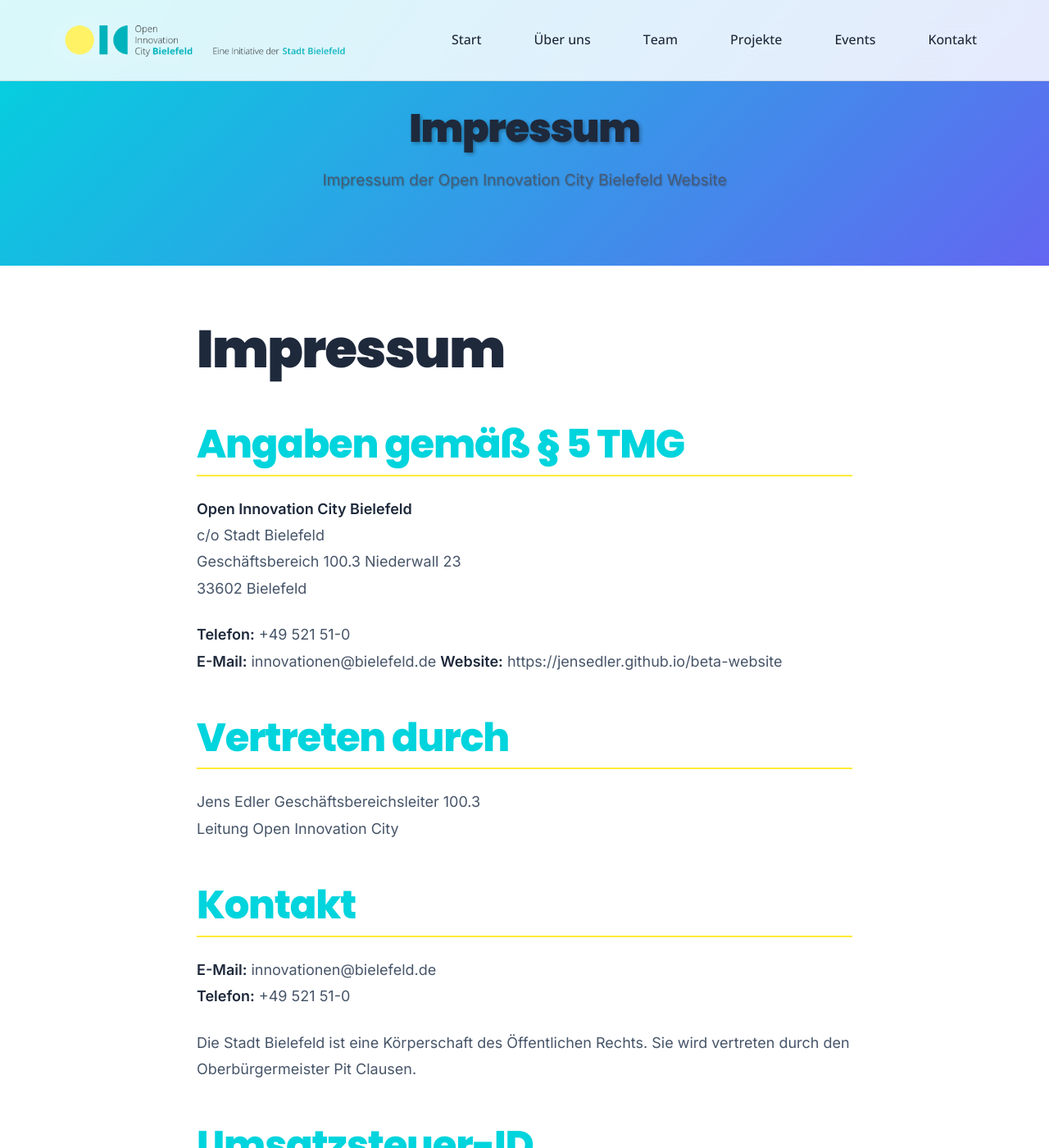
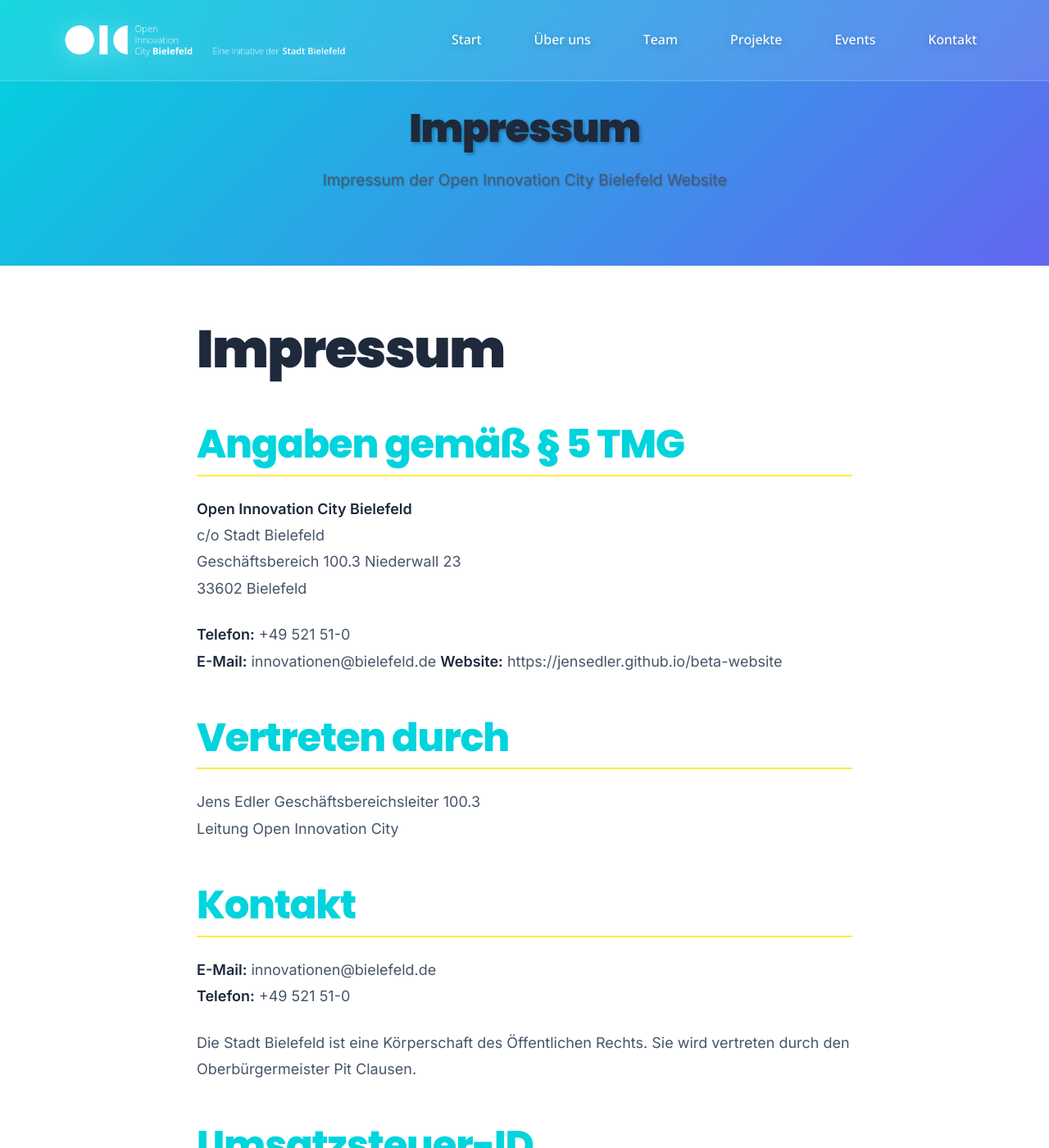
Before and after one commit to jensedler/beta-website, a Jekyll site: the page built from impressum.md, in a window 1280 px wide and 1400 px high. Shown: the whole window at 82% size. Built offline with Jekyll 4.4.1, drawn with Linux system fonts in a browser that asks for light colours.

Commit message:
Update main.css

```diff
--- a/assets/css/main.css
+++ b/assets/css/main.css
@@ -157,7 +157,7 @@
   color: var(--text-medium);
 }
 
-/* Adaptive Navigation */
+/* Adaptive Navigation - Always Glass Effect */
 .navbar {
   position: fixed;
   top: 0;
@@ -170,29 +170,26 @@
   transition: all 0.4s cubic-bezier(0.4, 0, 0.2, 1);
 }
 
-/* Dark theme (default for dark backgrounds) */
-.navbar.dark-theme {
-  background: rgba(255, 255, 255, 0.1);
-  border-bottom: 1px solid rgba(255, 255, 255, 0.2);
-}
-
-.navbar.dark-theme.scrolled {
+/* Always glass effect - no theme switching */
+.navbar.scrolled {
   background: rgba(255, 255, 255, 0.15);
   backdrop-filter: blur(25px);
   box-shadow: 0 8px 32px rgba(0, 0, 0, 0.15);
 }
 
-/* Light theme (for light backgrounds) */
+/* Fallback for when classes are applied but we want glass effect */
+.navbar.dark-theme,
 .navbar.light-theme {
-  background: rgba(255, 255, 255, 0.85);
-  border-bottom: 1px solid rgba(0, 0, 0, 0.1);
-  backdrop-filter: blur(20px);
-}
-
+  background: rgba(255, 255, 255, 0.1) !important;
+  border-bottom: 1px solid rgba(255, 255, 255, 0.2) !important;
+  backdrop-filter: blur(20px) !important;
+}
+
+.navbar.dark-theme.scrolled,
 .navbar.light-theme.scrolled {
-  background: rgba(255, 255, 255, 0.95);
-  backdrop-filter: blur(25px);
-  box-shadow: 0 8px 32px rgba(0, 0, 0, 0.1);
+  background: rgba(255, 255, 255, 0.15) !important;
+  backdrop-filter: blur(25px) !important;
+  box-shadow: 0 8px 32px rgba(0, 0, 0, 0.15) !important;
 }
 
 .nav-container {
@@ -238,13 +235,13 @@
   filter: drop-shadow(0 4px 15px rgba(0, 0, 0, 0.2));
 }
 
-/* Light theme logo switching */
-.navbar.light-theme .logo-dark {
-  opacity: 0;
-}
-
-.navbar.light-theme .logo-light {
-  opacity: 1;
+/* Always show dark logo for glass effect */
+.navbar .logo-dark {
+  opacity: 1 !important;
+}
+
+.navbar .logo-light {
+  opacity: 0 !important;
 }
 
 .logo-fallback {
@@ -304,15 +301,15 @@
   transition: all 0.4s ease;
 }
 
-/* Light theme text colors */
-.navbar.light-theme .logo-text div:first-child {
-  color: var(--text-dark);
-  text-shadow: 0 2px 10px rgba(255, 255, 255, 0.5);
-}
-
-.navbar.light-theme .logo-text div:last-child {
-  color: var(--primary-turquoise);
-  text-shadow: 0 2px 10px rgba(255, 255, 255, 0.5);
+/* Always white logo text for glass effect */
+.navbar .logo-text div:first-child {
+  color: white !important;
+  text-shadow: 0 2px 10px rgba(0, 0, 0, 0.3) !important;
+}
+
+.navbar .logo-text div:last-child {
+  color: var(--primary-yellow) !important;
+  text-shadow: 0 2px 10px rgba(0, 0, 0, 0.3) !important;
 }
 
 .nav-links {
@@ -336,10 +333,10 @@
   overflow: hidden;
 }
 
-/* Light theme navigation links */
-.navbar.light-theme .nav-links a {
-  color: var(--text-dark);
-  text-shadow: 0 2px 10px rgba(255, 255, 255, 0.5);
+/* Always white links for glass effect */
+.navbar .nav-links a {
+  color: white !important;
+  text-shadow: 0 2px 10px rgba(0, 0, 0, 0.3) !important;
 }
 
 .nav-links a:hover {
@@ -349,11 +346,11 @@
   box-shadow: 0 5px 20px rgba(255, 245, 100, 0.3);
 }
 
-/* Light theme hover effects */
-.navbar.light-theme .nav-links a:hover {
-  background: rgba(0, 0, 0, 0.1);
-  color: var(--primary-turquoise);
-  box-shadow: 0 5px 20px rgba(0, 178, 187, 0.3);
+/* Consistent hover effects */
+.navbar .nav-links a:hover {
+  background: rgba(255, 255, 255, 0.2) !important;
+  color: var(--primary-yellow) !important;
+  box-shadow: 0 5px 20px rgba(255, 245, 100, 0.3) !important;
 }
 
 .nav-links a::before {
@@ -368,8 +365,8 @@
   opacity: 0;
 }
 
-.navbar.light-theme .nav-links a::before {
-  background: linear-gradient(90deg, transparent, rgba(0, 0, 0, 0.1), transparent);
+.navbar .nav-links a::before {
+  background: linear-gradient(90deg, transparent, rgba(255, 255, 255, 0.2), transparent) !important;
 }
 
 .nav-links a:hover::before {
@@ -392,10 +389,10 @@
   z-index: 1001;
 }
 
-.navbar.light-theme .mobile-menu-btn {
-  background: rgba(0, 0, 0, 0.1);
-  border: 1px solid rgba(0, 0, 0, 0.2);
-  color: var(--text-dark);
+.navbar .mobile-menu-btn {
+  background: rgba(255, 255, 255, 0.2) !important;
+  border: 1px solid rgba(255, 255, 255, 0.3) !important;
+  color: white !important;
 }
 
 .mobile-menu-btn:hover {
@@ -403,8 +400,8 @@
   transform: scale(1.1);
 }
 
-.navbar.light-theme .mobile-menu-btn:hover {
-  background: rgba(0, 0, 0, 0.2);
+.navbar .mobile-menu-btn:hover {
+  background: rgba(255, 255, 255, 0.3) !important;
 }
 
 /* Hero Section */
```
